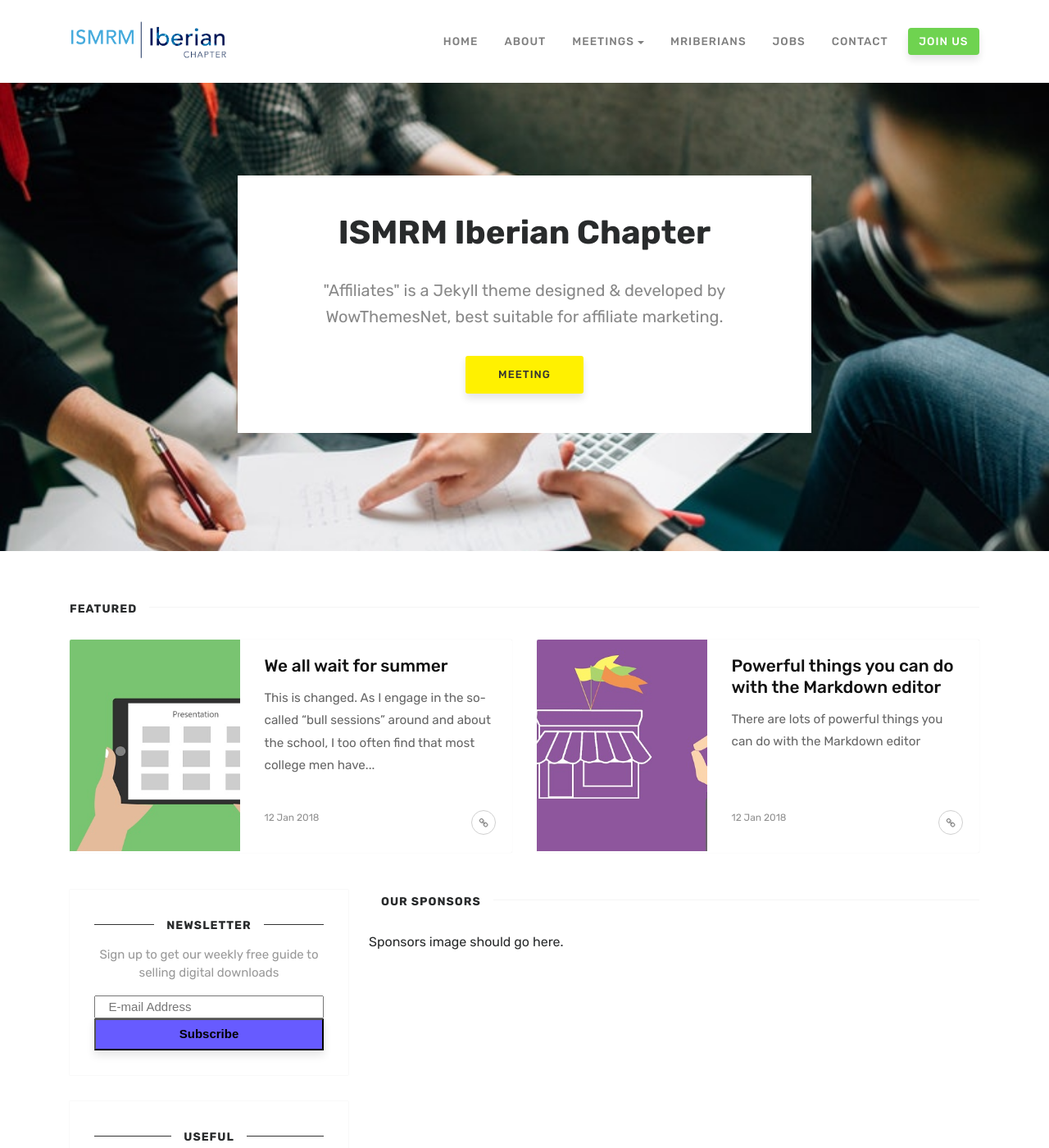
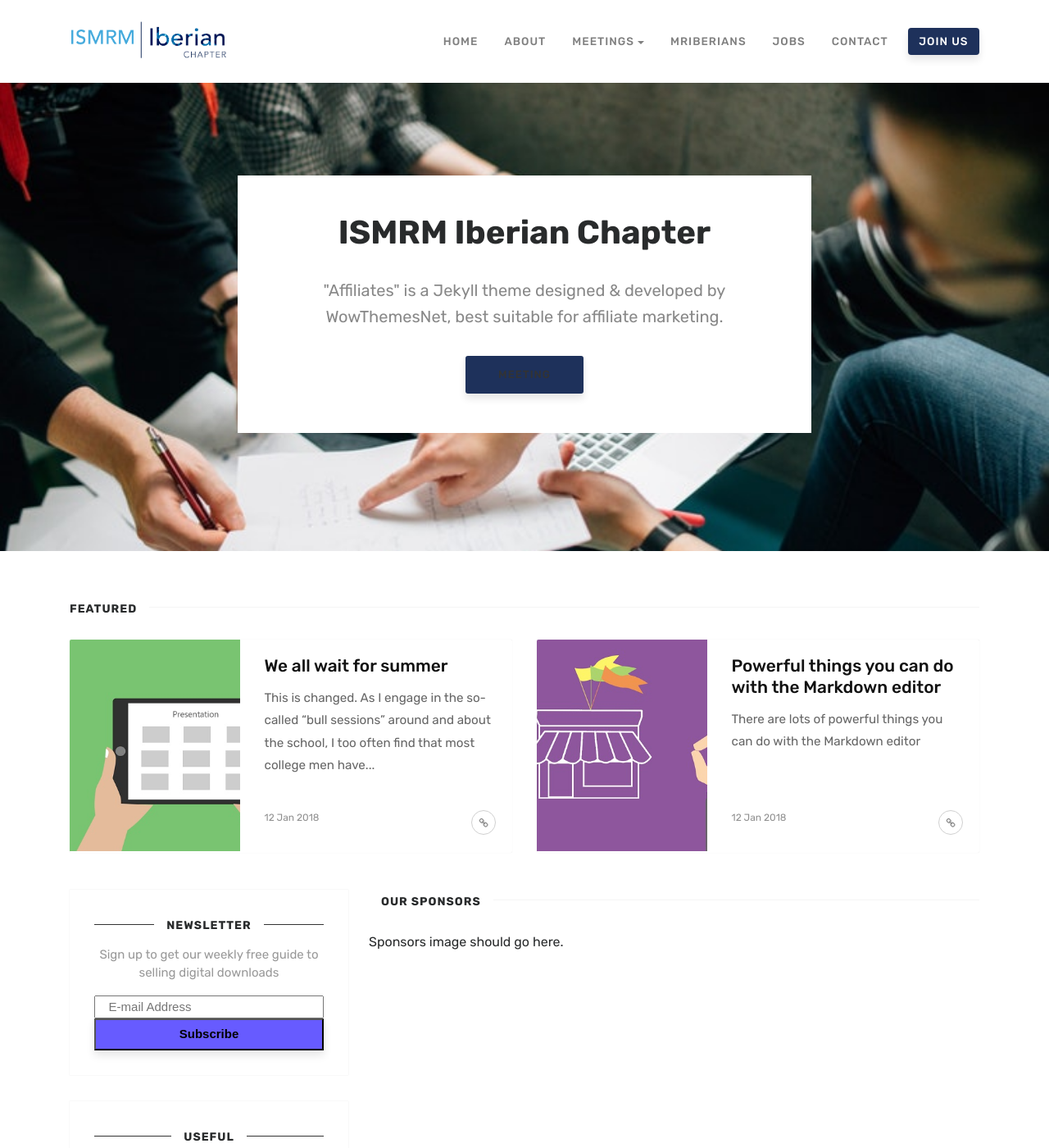
Before and after one commit to ismrm-iberian/ismrm-iberian.github.io, a Jekyll site: the page built from index.html, in a window 1280 px wide and 1400 px high. Shown: the whole window at 82% size. Built offline with Jekyll 4.4.1, drawn with Linux system fonts in a browser that asks for light colours; comment, search, counter and statistics services are not loaded.

Commit message:
Changed button colors

```diff
--- a/assets/css/custom.scss
+++ b/assets/css/custom.scss
@@ -13,11 +13,27 @@
 	color: rgba(0,0,0,.5);
 }
 
+.navbar-toggleable-md .navbar-nav .nav-link.highlight {
+	background-color: #1E315B;
+}
+
+.intro .btn {
+	background-color: #1E315B;
+}
+
 .intro .btn:hover {
-	/* box-shadow: 0 0 11px rgba(33,33,33,.2); */
-	background: #d6cb05;
+	background: #5b6e98;
+}
+
+#mc_embed_signup .button {
+	background-color: #1E315B;
 }
 
 #mc_embed_signup .button:hover {
-	background-color: #453caf !important;
+	background-color: #5b6e98;
 }
+
+.footer {
+	background-color: #1E315B;
+	color: #b4b4b4;
+}
```
